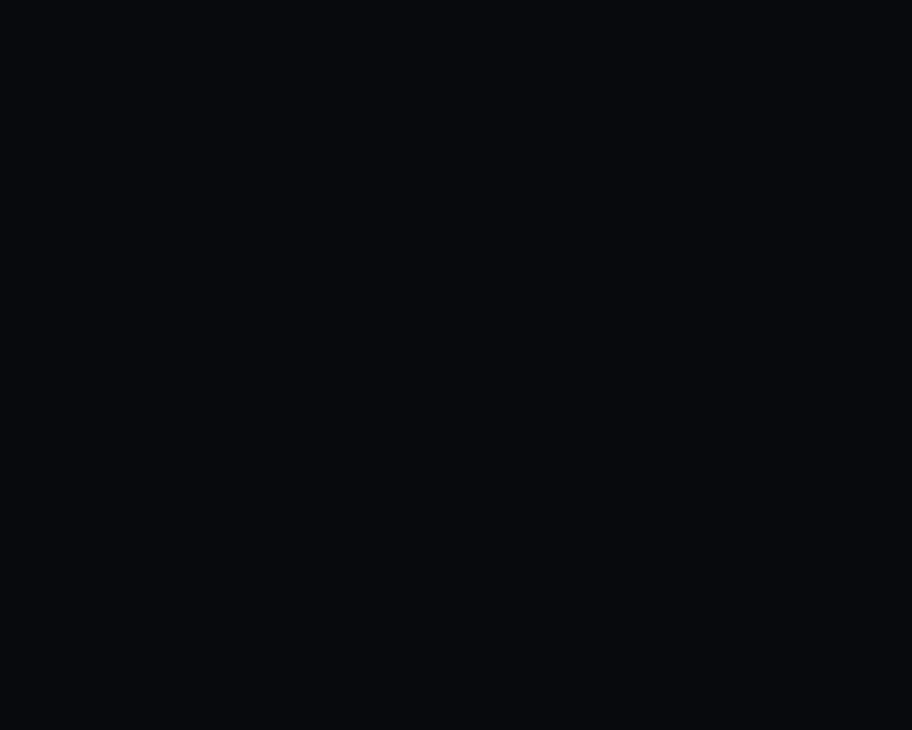
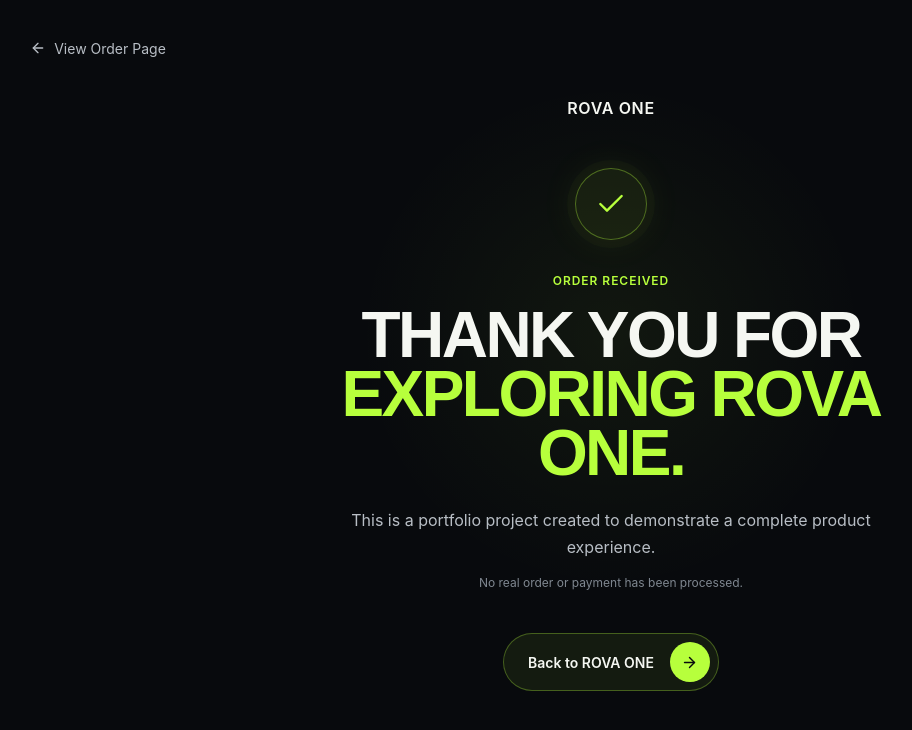
Before and after one commit to Sheras-art/ROVA-one, a React (Vite) app: page /ROVA-one/order-success in a window 1280 px wide. Before the commit this address had no page. Shown: the top 730 px of the page, without its empty margins (29-941 px from the left). Built offline with nearby package versions, Linux system fonts and the light colour scheme.

Commit message:
feat: add OrderSuccess page and integrate navigation; enhance Order and Hero components with style adjustments ( Completed ROVA-one Flow )

```diff
--- a/src/App.jsx
+++ b/src/App.jsx
@@ -2,6 +2,7 @@ import "./App.css";
 import Home from "./pages/Home/Home";
 import { Route, Routes } from "react-router-dom";
 import Order from "./Pages/Order/Order";
+import OrderSuccess from "./Pages/orderSuccess/orderSuccess";
 
 function App() {
   return (
@@ -9,6 +10,7 @@ function App() {
       <Routes>
         <Route path="/" element={<Home />} />
         <Route path="/order" element={<Order />} />
+        <Route path="/order-success" element={<OrderSuccess />} />
       </Routes>
     </>
   );
--- a/src/Pages/Order/Order.jsx
+++ b/src/Pages/Order/Order.jsx
@@ -173,6 +173,8 @@ function OrderSummary() {
   const shipping = 15;
   const total = productPrice + shipping;
 
+  const navigate = useNavigate();
+
   return (
     <aside className={styles.summary}>
       <div className={styles.summaryHeader}>
@@ -211,7 +213,7 @@ function OrderSummary() {
 
       {/* SUBMIT */}
 
-      <button type="submit" className={styles.submit}>
+      <button type="submit" className={styles.submit} onClick={()=> navigate("/order-success")}>
         <span>Place Order</span>
 
         <span className={styles.submitIcon}>
--- a/src/Pages/Order/Order.module.css
+++ b/src/Pages/Order/Order.module.css
@@ -604,9 +604,6 @@
     .backLink{
         margin: 1.5rem;
     }
-  .order {
-    padding-block: var(--space-16) var(--space-20);
-  }
 
   .layout {
     grid-template-columns: minmax(0, 1.3fr) minmax(280px, 0.7fr);
--- a/src/Pages/Technology/Technology.jsx
+++ b/src/Pages/Technology/Technology.jsx
@@ -55,23 +55,22 @@ const watchVarients = {
     y: 0,
     scale: 1,
     transition: {
-      type: "spring",
-      stiffness: 100,
-      damping: 30,
+      duration: 0.5,
+      ease: "ease"
     },
   },
 };
 
 const headingsVarients = {
   hidden: {
-    y: 40,
+    y: 20,
     opacity: 0,
   },
   visible: {
     y: 0,
     opacity: 1,
     transition: {
-      duration: 0.5,
+      duration: 0.8,
       ease: "easeOut",
     },
   },
@@ -94,9 +93,10 @@ function Technology() {
   return (
     <section id="technology" className={styles.technology}>
       <motion.div
+      variants={introVarients}
         initial="hidden"
         whileInView="visible"
-        viewport={{ once: true, amount: 0.35 }}
+        viewport={{ once: true, amount: 0.2 }}
         className={`container ${styles.container}`}
       >
         {/* Section Header */}
@@ -110,7 +110,7 @@ function Technology() {
             <motion.span >Inside and out.</motion.span>
           </motion.h2>
 
-          <motion.p  className={styles.description}>
+          <motion.p variants={headingsVarients} className={styles.description}>
             Precision hardware and intelligent software work together to deliver
             accurate data, reliable performance, and a smarter training
             experience.
--- /dev/null
+++ b/src/Pages/orderSuccess/orderSuccess.jsx
@@ -0,0 +1,89 @@
+import { Link } from "react-router-dom";
+import { ArrowLeft, ArrowRight, Check } from "lucide-react";
+
+import styles from "./orderSuccess.module.css";
+
+
+function OrderSuccess() {
+  return (
+    <main className={styles.success}>
+
+      <div className={`container ${styles.container}`}>
+
+        {/* ======== Order page link ========= */}
+
+        <Link
+            to="/order"
+            className={styles.secondaryAction}
+          >
+            <ArrowLeft size={16} />
+
+            <span>View Order Page</span>
+          </Link>
+
+        {/* ==================================
+            BRAND
+        ================================== */}
+
+        <span className={styles.brand}>
+          ROVA ONE
+        </span>
+
+
+        {/* ==================================
+            SUCCESS ICON
+        ================================== */}
+
+        <div className={styles.icon}>
+          <Check size={32} strokeWidth={1.8} />
+        </div>
+
+
+        {/* ==================================
+            MESSAGE
+        ================================== */}
+
+        <div className={styles.content}>
+          <span className={styles.eyebrow}>
+            Order received
+          </span>
+
+          <h1>
+            Thank you for
+            <span>exploring ROVA ONE.</span>
+          </h1>
+
+          <p>
+            This is a portfolio project created to
+            demonstrate a complete product experience.
+          </p>
+
+          <p className={styles.notice}>
+            No real order or payment has been processed.
+          </p>
+        </div>
+
+
+        {/* ==================================
+            ACTIONS
+        ================================== */}
+
+        <div className={styles.actions}>
+          <Link
+            to="/ "
+            className={styles.primaryAction}
+          >
+            <span>Back to ROVA ONE</span>
+
+            <span className={styles.actionIcon}>
+              <ArrowRight size={17} />
+            </span>
+          </Link>
+        </div>
+
+      </div>
+    </main>
+  );
+}
+
+export default OrderSuccess;
--- /dev/null
+++ b/src/Pages/orderSuccess/orderSuccess.module.css
@@ -0,0 +1,293 @@
+/* ========================================
+   ROVA ONE — ORDER SUCCESS
+======================================== */
+
+.success {
+  min-height: 100svh;
+
+  display: flex;
+  align-items: start;
+
+  background:
+    radial-gradient(
+      circle at 50% 42%,
+      rgba(183, 255, 60, 0.055),
+      transparent 32%
+    ),
+    var(--color-bg);
+}
+
+/* ========================================
+   CONTAINER
+======================================== */
+
+.container {
+  width: 100%;
+
+  display: flex;
+  flex-direction: column;
+  align-items: center;
+
+  text-align: center;
+}
+
+/* ========================================
+   BRAND
+======================================== */
+
+.brand {
+  margin-bottom: var(--space-12);
+
+  color: var(--color-text-primary);
+
+  font-size: var(--text-body-md);
+  font-weight: var(--weight-semibold);
+  letter-spacing: var(--tracking-wide);
+}
+
+/* ========================================
+   SUCCESS ICON
+======================================== */
+
+.icon {
+  display: grid;
+  place-items: center;
+
+  width: 72px;
+  height: 72px;
+
+  margin-bottom: var(--space-8);
+
+  border: 1px solid rgba(183, 255, 60, 0.35);
+  border-radius: 50%;
+
+  background: rgba(183, 255, 60, 0.07);
+
+  color: var(--color-accent);
+
+  box-shadow:
+    0 0 0 8px rgba(183, 255, 60, 0.025),
+    0 0 40px rgba(183, 255, 60, 0.08);
+}
+
+/* ========================================
+   CONTENT
+======================================== */
+
+.content {
+  display: flex;
+  flex-direction: column;
+  align-items: center;
+
+  max-width: 650px;
+}
+
+.eyebrow {
+  margin-bottom: var(--space-4);
+
+  color: var(--color-accent);
+
+  font-size: var(--text-caption);
+  font-weight: var(--weight-semibold);
+  letter-spacing: var(--tracking-wider);
+  text-transform: uppercase;
+}
+
+.content h1 {
+  color: var(--color-text-primary);
+
+  font-family: var(--font-display);
+  font-size: var(--text-display-md);
+  font-weight: var(--weight-bold);
+  line-height: 0.92;
+  letter-spacing: var(--tracking-tight);
+  text-transform: uppercase;
+}
+
+.content h1 span {
+  display: block;
+
+  color: var(--color-accent);
+}
+
+.content p {
+  max-width: 520px;
+
+  margin-top: var(--space-6);
+
+  color: var(--color-text-secondary);
+
+  font-size: var(--text-body-md);
+  line-height: var(--leading-relaxed);
+}
+
+.content .notice {
+  margin-top: var(--space-3);
+
+  color: var(--color-text-muted);
+
+  font-size: var(--text-caption);
+}
+
+/* ========================================
+   ACTIONS
+======================================== */
+
+.actions {
+  display: flex;
+  align-items: center;
+
+  gap: var(--space-5);
+
+  margin-top: var(--space-10);
+}
+
+/* ========================================
+   PRIMARY ACTION
+======================================== */
+
+.primaryAction {
+  display: flex;
+  align-items: center;
+
+  gap: var(--space-4);
+
+  padding: var(--space-2) var(--space-2) var(--space-2) var(--space-6);
+
+  border: 1px solid rgba(183, 255, 60, 0.3);
+  border-radius: var(--radius-pill);
+
+  background: rgba(183, 255, 60, 0.07);
+
+  color: var(--color-text-primary);
+
+  font-size: var(--text-body-sm);
+  font-weight: var(--weight-semibold);
+
+  transition:
+    background-color var(--transition-normal),
+    border-color var(--transition-normal),
+    transform var(--transition-normal),
+    box-shadow var(--transition-normal);
+}
+
+.primaryAction:hover {
+  transform: translateY(-2px);
+
+  border-color: rgba(183, 255, 60, 0.5);
+
+  background: rgba(183, 255, 60, 0.11);
+
+  box-shadow: var(--glow-accent);
+}
+
+.actionIcon {
+  display: grid;
+  place-items: center;
+
+  width: 40px;
+  height: 40px;
+
+  border-radius: 50%;
+
+  background: var(--color-accent);
+
+  color: var(--color-text-dark);
+
+  transition: transform var(--transition-normal);
+}
+
+.primaryAction:hover .actionIcon {
+  transform: translateX(3px);
+}
+
+/* ========================================
+   SECONDARY ACTION
+======================================== */
+
+.secondaryAction {
+  height: 6rem;
+  width: 100%;
+  display: flex;
+  justify-content: start;
+  align-items: center;
+
+  gap: var(--space-2);
+
+  padding: var(--space-4) var(--space-2);
+
+  color: var(--color-text-secondary);
+
+  font-size: var(--text-body-sm);
+
+  transition:
+    color var(--transition-fast),
+    transform var(--transition-fast);
+}
+
+.secondaryAction:hover {
+  transform: translateX(-2px);
+
+  color: var(--color-accent);
+}
+
+@media (min-width: 767px){
+
+}
+
+/* ========================================
+   TABLET
+======================================== */
+
+@media (max-width: 767px) {
+  .brand {
+    margin-bottom: var(--space-10);
+  }
+
+  .content h1 {
+    font-size: clamp(3.5rem, 12vw, 5.5rem);
+  }
+
+  .actions {
+    margin-top: var(--space-8);
+  }
+}
+
+/* ========================================
+   MOBILE
+======================================== */
+
+@media (max-width: 480px) {
+  .icon {
+    width: 64px;
+    height: 64px;
+
+    margin-bottom: var(--space-6);
+  }
+
+  .content h1 {
+    font-size: clamp(2.8rem, 14vw, 4rem);
+  }
+
+  .content p {
+    font-size: var(--text-body-sm);
+  }
+
+  .actions {
+    width: 100%;
+
+    flex-direction: column;
+
+    gap: var(--space-3);
+  }
+
+  .primaryAction {
+    width: 100%;
+
+    justify-content: space-between;
+  }
+
+  .secondaryAction {
+    padding-block: var(--space-3);
+  }
+}
```
Also changed, not shown: src/Pages/Hero/Hero.module.css (+8 -28 lines).
